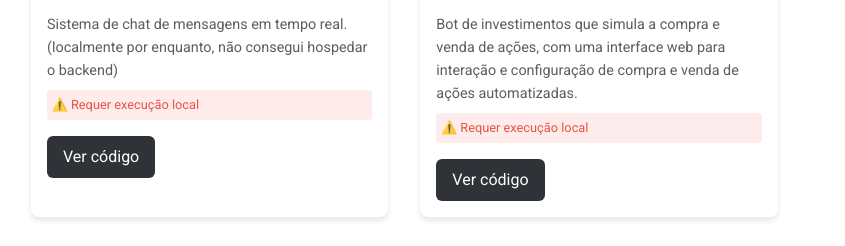
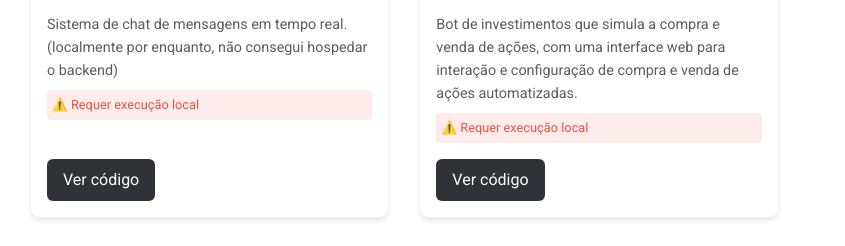
Before and after one commit to VitRicci/Portifolio-Vitor, a website: page index.html in a window 1280 px wide. Shown: the part 862-1108 px from the top of the page, without its empty margins (41-886 px from the left). Drawn offline with nearby package versions, Linux system fonts and the light colour scheme.

Commit message:
Update style.css

```diff
--- a/style.css
+++ b/style.css
@@ -88,6 +88,9 @@ section {
     box-shadow: 0 4px 6px rgba(0, 0, 0, 0.1);
     transition: transform 0.3s ease;
     position: relative;
+    display: flex;              /* Adicionado */
+    flex-direction: column;     /* Adicionado */
+    height: 100%;               /* Adicionado */
 }
 
 .project-card:hover {
@@ -117,6 +120,7 @@ section {
     gap: 0.5rem;
     padding: 0 1rem 1rem;
     flex-wrap: wrap;
+    margin-top: auto;           /* Adicionado para empurrar para o final */
 }
 
 /* Estilos específicos para projetos locais */
```
